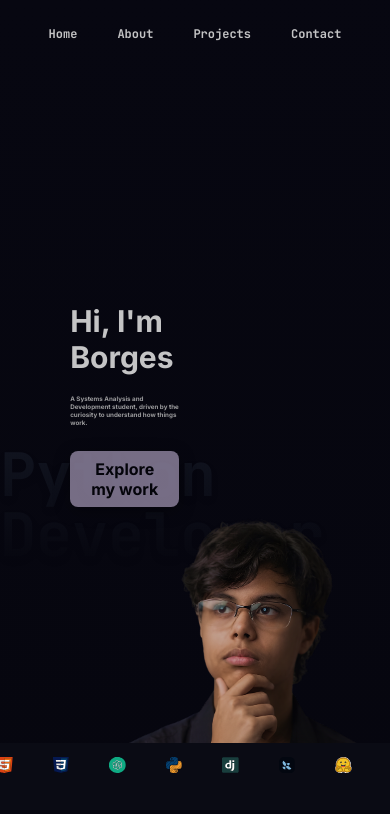
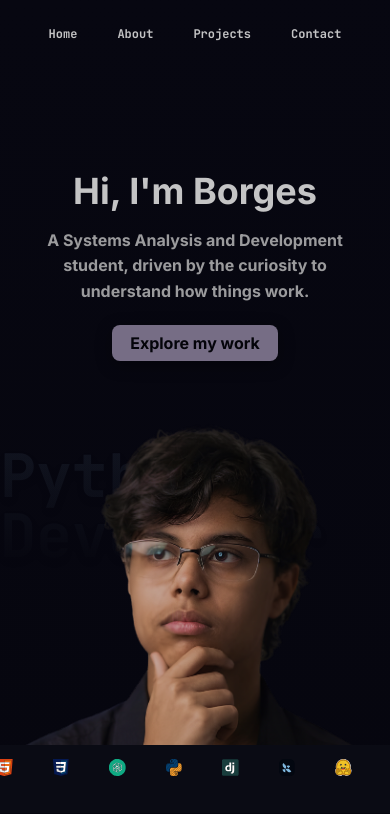
Before and after one commit to MarissaBorges/portfolio, a website: page index.html in a window 390 px wide. Shown: the top 814 px of the page. Drawn offline with nearby package versions, Linux system fonts and the light colour scheme.

Commit message:
Implementando a resposividade na tela inicial

```diff
--- a/script.js
+++ b/script.js
@@ -94,6 +94,9 @@ document.addEventListener("DOMContentLoaded", () => {
     const container = document.getElementById("floatingTagsContainer");
     const tags = Array.from(document.querySelectorAll(".tag"));
 
+    // Force GSAP to use percentage-based centering independently of x/y
+    gsap.set(tags, { xPercent: -50, yPercent: -50 });
+
     const tagData = tags.map((tag, i) => ({
         el: tag,
         baseX: 0, baseY: 0,
@@ -104,9 +107,23 @@ document.addEventListener("DOMContentLoaded", () => {
     }));
 
     function cacheLayout() {
+        const cHeight = container.offsetHeight || 400;
+        const cWidth = container.offsetWidth || window.innerWidth;
         tagData.forEach((data, i) => {
             data.origX = tags[i].offsetLeft;
             data.origY = tags[i].offsetTop;
+
+            // Failsafe for mobile: if parent height was 0 during load, offsetTop is 0
+            if (data.origY === 0) {
+                // Scatter them manually and update the CSS base so physics align visually
+                data.origY = (cHeight / tags.length) * i + 20;
+                tags[i].style.top = data.origY + "px";
+            }
+            if (data.origX === 0) {
+                data.origX = (cWidth / tags.length) * i + 20;
+                tags[i].style.left = data.origX + "px";
+            }
+
             data.w = tags[i].offsetWidth;
             data.h = tags[i].offsetHeight;
         });
@@ -175,16 +192,22 @@ document.addEventListener("DOMContentLoaded", () => {
                 const bAbsX = dataB.origX + dataB.baseX + dataB.floatX;
                 const bAbsY = dataB.origY + dataB.baseY + dataB.floatY;
 
-                const dx = aAbsX - bAbsX;
-                const dy = aAbsY - bAbsY;
+                let dx = aAbsX - bAbsX;
+                let dy = aAbsY - bAbsY;
+
+                // Micro-jitter to prevent perfect horizontal/vertical locks (which crush elements)
+                if (Math.abs(dx) < 0.1) dx = (Math.random() - 0.5) * 2;
+                if (Math.abs(dy) < 0.1) dy = (Math.random() - 0.5) * 2;
+
                 const dist = Math.sqrt(dx * dx + dy * dy);
 
                 // AABB distance (distance between centers on X and Y)
                 const absDx = Math.abs(dx);
                 const absDy = Math.abs(dy);
 
-                const minDx = (dataA.w / 2) + (dataB.w / 2) + 20; // 20px padding X
-                const minDy = (dataA.h / 2) + (dataB.h / 2) + 15; // 15px padding Y
+                const isMobile = window.innerWidth < 768;
+                const minDx = (dataA.w / 2) + (dataB.w / 2) + (isMobile ? 5 : 20); // Responsive padding X
+                const minDy = (dataA.h / 2) + (dataB.h / 2) + (isMobile ? 5 : 15); // Responsive padding Y
 
                 if (absDx < minDx && absDy < minDy && dist > 0) {
                     // They are intersecting. Figure out the axis of least penetration
@@ -195,11 +218,11 @@ document.addEventListener("DOMContentLoaded", () => {
 
                     if (overlapX < overlapY) {
                         // Resolve horizontally
-                        const dirX = dx > 0 ? 1 : -1;
+                        const dirX = dx !== 0 ? Math.sign(dx) : (Math.random() > 0.5 ? 1 : -1);
                         dataA.vx += dirX * overlapX * pushStrength;
                     } else {
                         // Resolve vertically
-                        const dirY = dy > 0 ? 1 : -1;
+                        const dirY = dy !== 0 ? Math.sign(dy) : (Math.random() > 0.5 ? 1 : -1);
                         dataA.vy += dirY * overlapY * pushStrength;
                     }
 
@@ -222,38 +245,41 @@ document.addEventListener("DOMContentLoaded", () => {
                 data.baseX += data.vx;
                 data.baseY += data.vy;
 
-                // Container Boundaries (Hard Clamping with 25px padding to keep them strictly inside)
+                // Container Boundaries (Responsive padding to keep them strictly inside)
                 const tagWidth = data.w;
                 const tagHeight = data.h;
+                const edgePad = window.innerWidth < 768 ? 5 : 25;
 
-                const minCenterX = (tagWidth / 2) + 25;
-                const maxCenterX = containerWidth - (tagWidth / 2) - 25;
+                const minCenterX = (tagWidth / 2) + edgePad;
+                const maxCenterX = containerWidth - (tagWidth / 2) - edgePad;
                 let currentCenterX = data.origX + data.baseX;
 
                 if (currentCenterX < minCenterX) {
                     data.baseX = minCenterX - data.origX;
-                    data.vx = 0; // Zero bounce
+                    data.vx = Math.abs(data.vx) * 0.5; // Bounce instead of zero
                 } else if (currentCenterX > maxCenterX) {
                     data.baseX = maxCenterX - data.origX;
-                    data.vx = 0;
+                    data.vx = -Math.abs(data.vx) * 0.5;
                 }
 
-                const minCenterY = (tagHeight / 2) + 25;
-                const maxCenterY = containerHeight - (tagHeight / 2) - 25;
+                const minCenterY = (tagHeight / 2) + edgePad;
+                const maxCenterY = containerHeight - (tagHeight / 2) - edgePad;
                 let currentCenterY = data.origY + data.baseY;
 
                 if (currentCenterY < minCenterY) {
                     data.baseY = minCenterY - data.origY;
-                    data.vy = 0;
+                    data.vy = Math.abs(data.vy) * 0.5;
                 } else if (currentCenterY > maxCenterY) {
                     data.baseY = maxCenterY - data.origY;
-                    data.vy = 0;
+                    data.vy = -Math.abs(data.vy) * 0.5;
                 }
 
                 // Render final positions (Base Physics + GSAP Floating)
                 gsap.set(data.el, {
                     x: data.baseX + data.floatX,
                     y: data.baseY + data.floatY,
+                    xPercent: -50,
+                    yPercent: -50,
                     rotation: (data.floatX / 20) * 4,
                     force3D: true
                 });
@@ -263,7 +289,11 @@ document.addEventListener("DOMContentLoaded", () => {
                  if (dragInst) {
                      data.baseX = dragInst.x - data.floatX;
                      data.baseY = dragInst.y - data.floatY;
-                     gsap.set(data.el, { rotation: (data.floatX / 20) * 4 });
+                     gsap.set(data.el, {
+                         rotation: (data.floatX / 20) * 4,
+                         xPercent: -50,
+                         yPercent: -50
+                     });
                  }
             }
         });
--- a/style.css
+++ b/style.css
@@ -175,6 +175,7 @@ body {
   max-height: 80vh;
   object-fit: cover;
   object-position: center bottom;
+  display: block;
 }
 
 .skills-carousel {
@@ -442,7 +443,6 @@ body {
 
 .tag {
   position: absolute;
-  transform: translate(-50%, -50%);
   margin: 0;
   color: rgba(156, 163, 175, 0.8);
   font-weight: 700;
@@ -451,8 +451,8 @@ body {
   user-select: none;
   transition: color 0.3s ease;
   cursor: grab;
-  will-change: transform;
   backface-visibility: hidden;
+  -webkit-backface-visibility: hidden;
   -webkit-font-smoothing: antialiased;
   -moz-osx-font-smoothing: grayscale;
 }
@@ -557,12 +557,60 @@ body.immersion-active .exit-fullscreen-btn {
 }
 
 @media (max-width: 768px) {
+  /* Home Section Responsive */
+  .Home {
+    height: auto;
+    min-height: auto;
+    padding-top: 12vh;
+    padding-bottom: 0;
+  }
+
+  .home-content {
+    position: relative;
+    padding-inline: 6vw;
+  }
+
+  .presentation {
+    flex-direction: column;
+    padding-left: 0;
+    gap: 4vh;
+    text-align: center;
+    justify-content: center;
+  }
+
+  .text {
+    width: 100%;
+    z-index: 2;
+  }
+
+  .text h2 {
+    font-size: 3.6rem;
+    margin-bottom: 1.5rem;
+  }
+
+  .text p {
+    font-size: 1.6rem;
+    line-height: 1.6;
+    margin-bottom: 2rem;
+  }
+
+  .photo-wrapper {
+    position: relative;
+    width: 100%;
+    max-width: 350px;
+    right: auto;
+    bottom: auto;
+    margin: 0 auto;
+    z-index: 2;
+  }
+
+  /* About Section Responsive */
   .about-container {
     flex-direction: column;
   }
 
   .floating-tags {
-    display: none; /* Hide on small mobile to focus on phone */
+    display: none; /* Hide on mobile to keep focus on the phone mockup */
   }
 
   /* When immersion is active on mobile */
```
